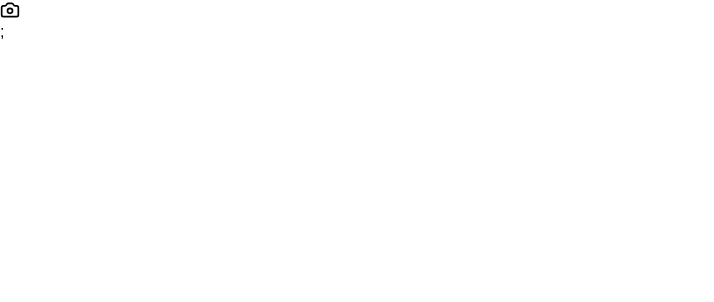
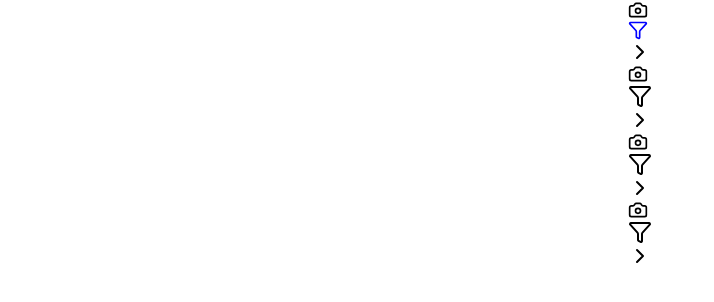
Before and after one commit to jorgeparis/product-list-with-cart, a React (Vite) app in the folder route-pr/: page / in a window 1280 px wide. Shown: the top 302 px of the page, without its empty margins (0-714 px from the left). Built offline with nearby package versions, Linux system fonts and the light colour scheme.

Commit message:
Nada novo

```diff
--- a/route-pr/src/App.jsx
+++ b/route-pr/src/App.jsx
@@ -1,15 +1,41 @@
-import { Camera } from "lucide-react";
+import { Camera, Funnel } from "lucide-react";
 import "./App.css";
 const message = "Hello Jorge";
 
+import { ChevronRight } from "lucide-react";
 import { useState } from "react";
 
 const App = (d) => {
   const [mg, setMg] = useState("OLA");
   return (
     <>
-      <div className="containr">
-        <Camera color="black" size={20} />;
+      <div className="containter flex mt-px items-center justify-center backdrop-grayscale-25 w-full h-full">
+        <ul>
+          <li className="list-item">
+            {" "}
+            <Camera color="black" size={20} />
+            <Funnel color="blue" size={20} />
+            <ChevronRight />
+          </li>
+          <li className="list-item">
+            {" "}
+            <Camera color="black" size={20} />
+            <Funnel />
+            <ChevronRight />
+          </li>
+          <li className="list-item">
+            {" "}
+            <Camera color="#000000" size={20} />
+            <Funnel />
+            <ChevronRight />
+          </li>
+          <li className="list-item">
+            {" "}
+            <Camera color="black" size={20} />
+            <Funnel />
+            <ChevronRight />
+          </li>
+        </ul>
       </div>
     </>
   );
```
